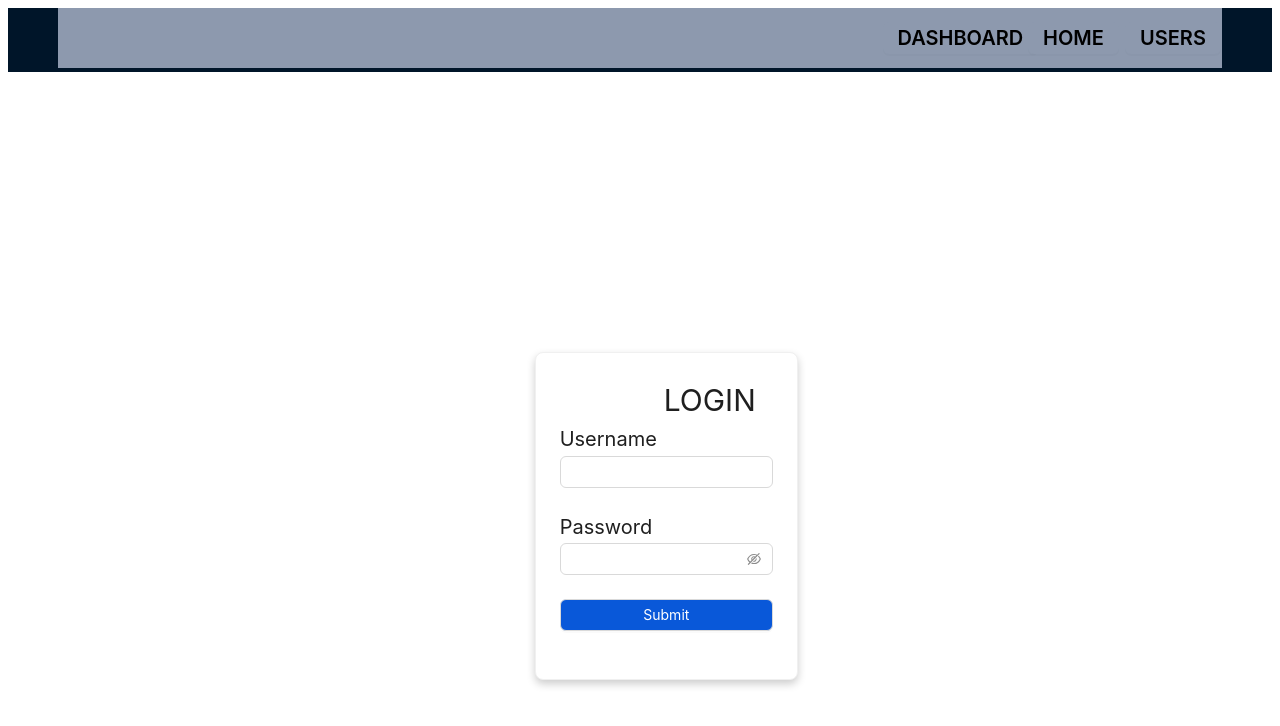
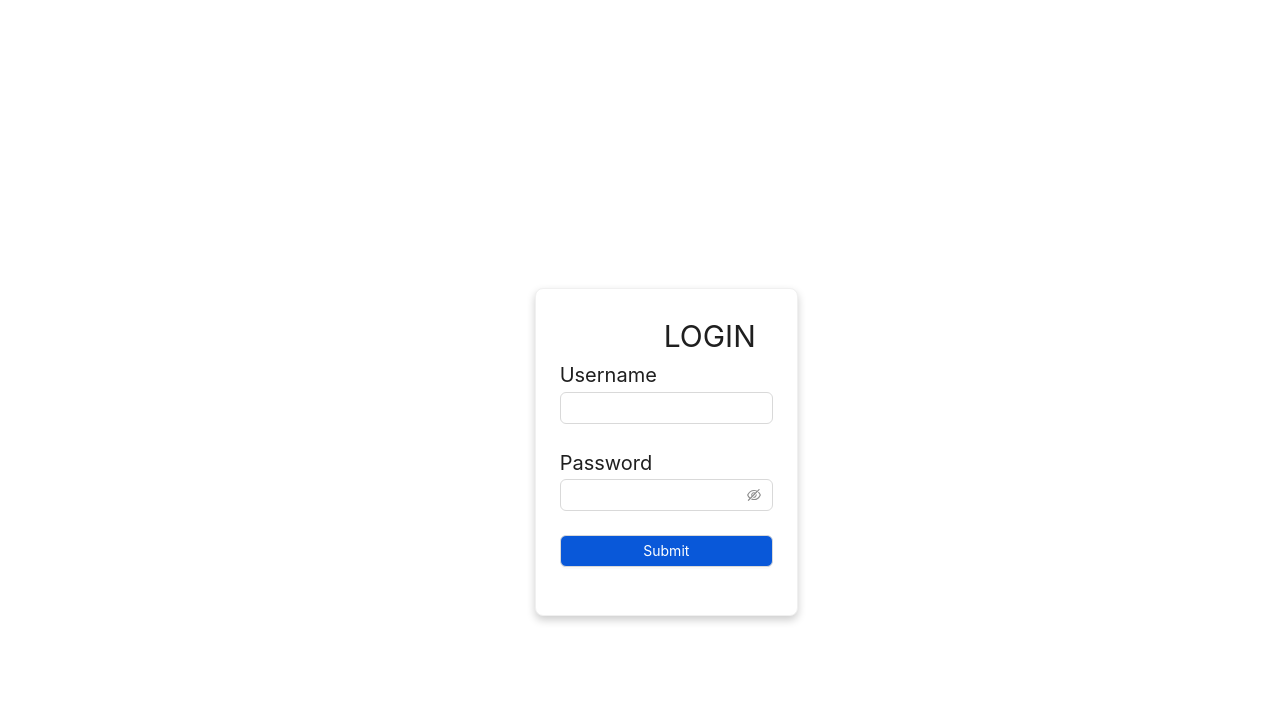
Before and after one commit to saijamiuno/EmployeeData-Nexus, a React (Create React App) app in the folder React/: page / in a window 1280 px wide. Shown: the top 726 px of the page. Built offline with nearby package versions, Linux system fonts and the light colour scheme.

Commit message:
Login Header removal

```diff
--- a/React/src/App.js
+++ b/React/src/App.js
@@ -64,13 +64,14 @@ const App = () => {
 
   return (
     <>
-
-     <Header>
-     <Headers/>
+      {window.location.pathname !== "/" && (
+        <Header>
+          <Headers />
         </Header>
+      )}
       <BrowserRouter>
         <Routes>
-        <Route exact path="/" element={<Login />} />
+          <Route exact path="/" element={<Login />} />
           <Route exact path="/homePage" element={<HomePage />} />
           <Route path="/addUser" element={<Form1 />} />
           <Route path="/usersTable" element={<UsersTable />} />
@@ -79,7 +80,6 @@ const App = () => {
           <Route path="/dashboard" element={<Dashboard />} />
         </Routes>
       </BrowserRouter>
-
     </>
   );
 };
```
